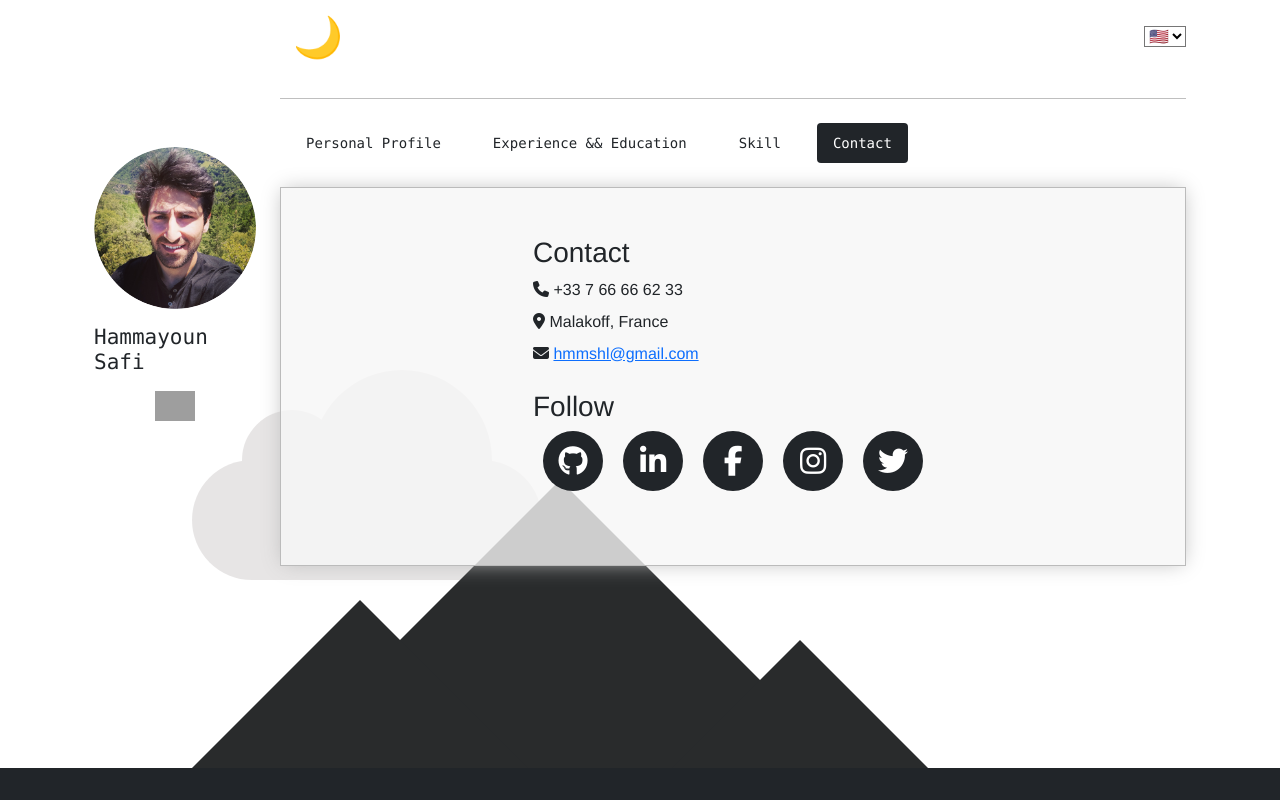
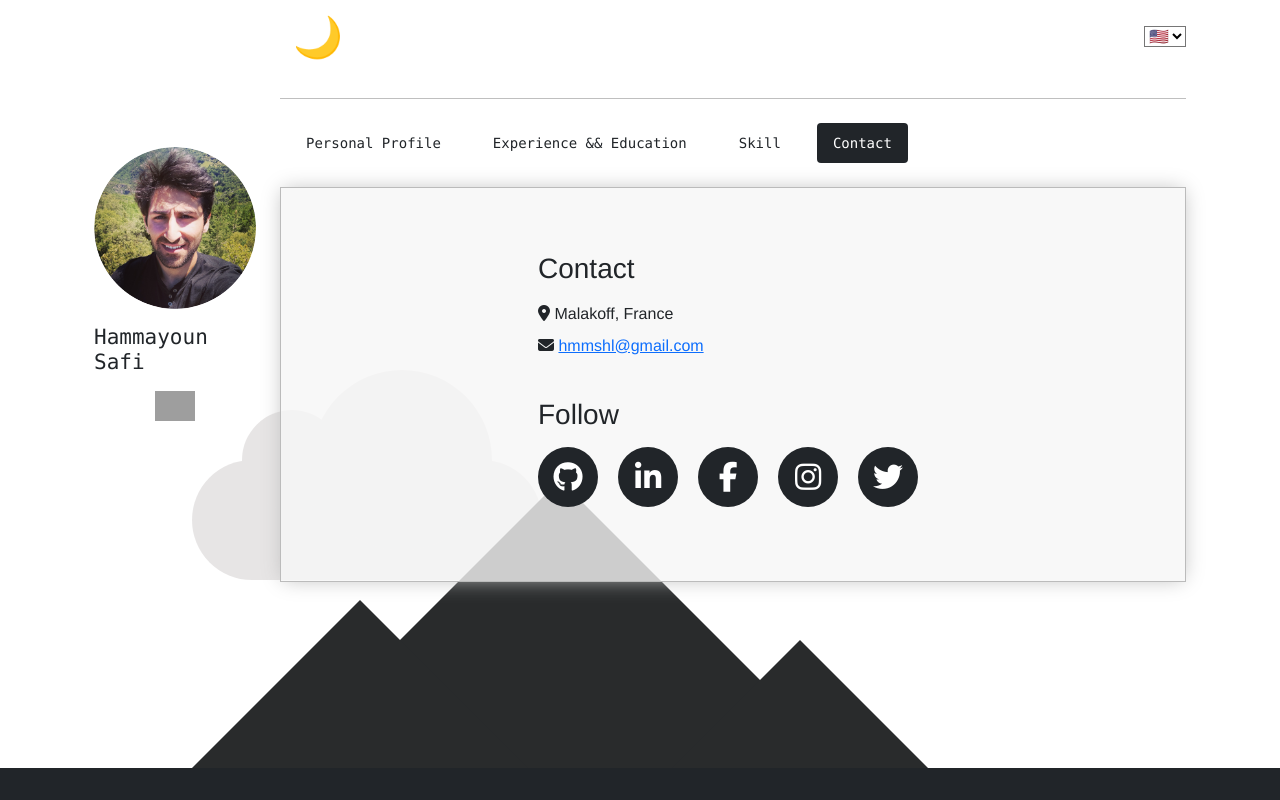
Before and after one commit to Hama99o/my-cv, a Vue app: page /contact in a window 1280 px wide. Built offline with nearby package versions, Linux system fonts and the light colour scheme; grey boxes are pictures that could not be loaded.

Commit message:
conact updated

```diff
--- a/src/components/Contact.vue
+++ b/src/components/Contact.vue
@@ -2,13 +2,13 @@
   <div class="contact-container d-flex justify-content-center" :class="togglebgWithOpacity">
     <div class="func py-5">
       <div class="contact" :class="toggleWhiteTextColorForNightMood">
-        <h3 :class="toggleWhiteTextColorForNightMood">Contact</h3>
-        <div class="call my-2"><i class="fa fa-phone"></i><span> +33 7 66 66 62 33</span></div>
+        <h3 :class="toggleWhiteTextColorForNightMood" class="my-3">Contact</h3>
+        <!-- <div class="call my-2"><i class="fa fa-phone"></i><span> +33 7 66 66 62 33</span></div> -->
         <div class="address my-2"><i class="fa fa-map-marker"></i><span> Malakoff, France</span></div>
         <div class="email my-2"><i class="fa fa-envelope"></i> <a href="mailto:hmmshl@gmail.com" target="_blank"> <span> hmmshl@gmail.com</span></a></div>
       </div>
       <div class="follow py-3">
-        <h3 :class="toggleWhiteTextColorForNightMood">Follow</h3>
+        <h3 :class="toggleWhiteTextColorForNightMood" class="my-3">Follow</h3>
         <div class="box">
           <a  href="https://github.com/Hama99o" target="_blank">
             <i class="fab fa-github" :class="toggleWhitebgAndDarkTextClass"></i>
@@ -67,6 +67,7 @@ export default {
 .follow .box {
   text-align: center;
   vertical-align: middle;
+  margin-left: -10px;
 }
 
 .follow .box a:hover i {
```
